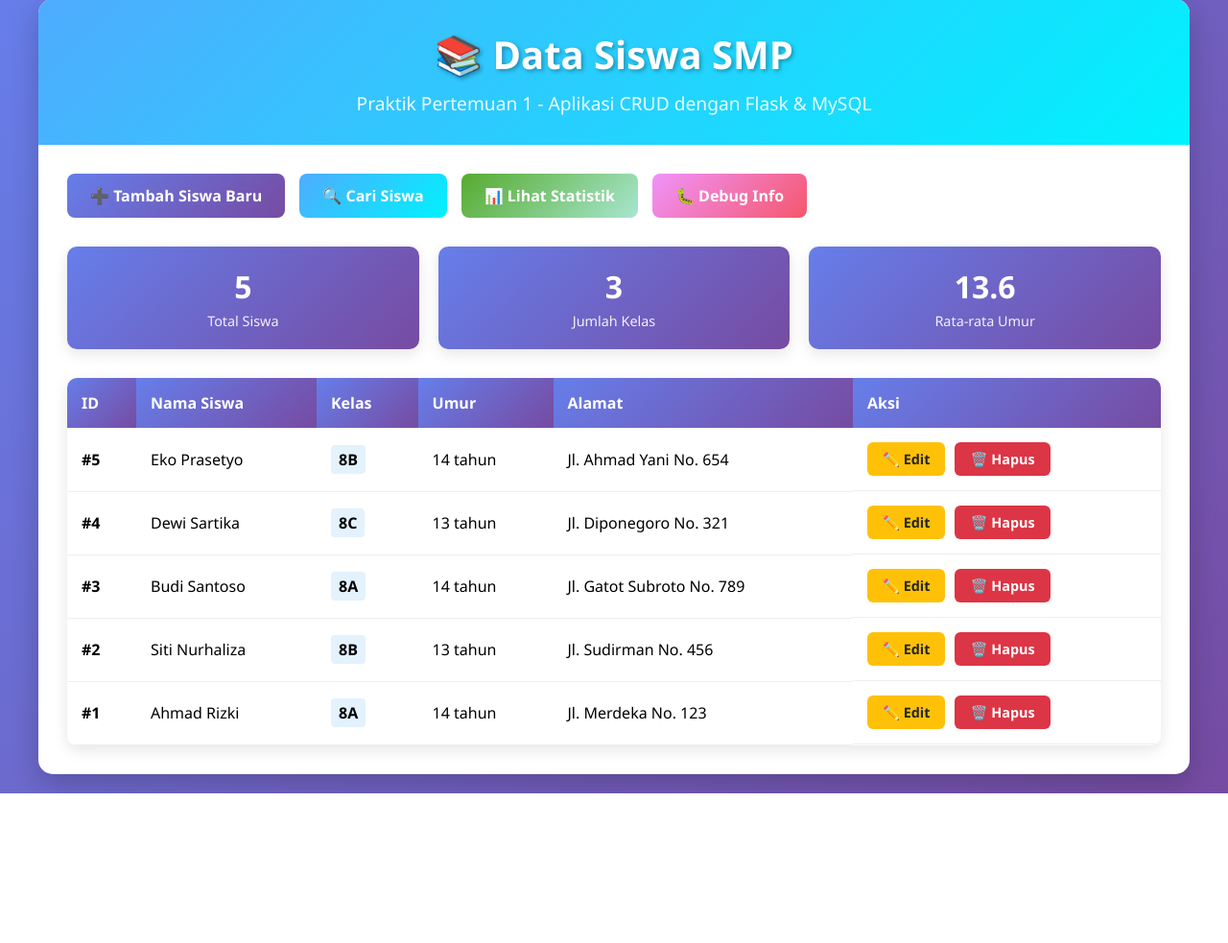
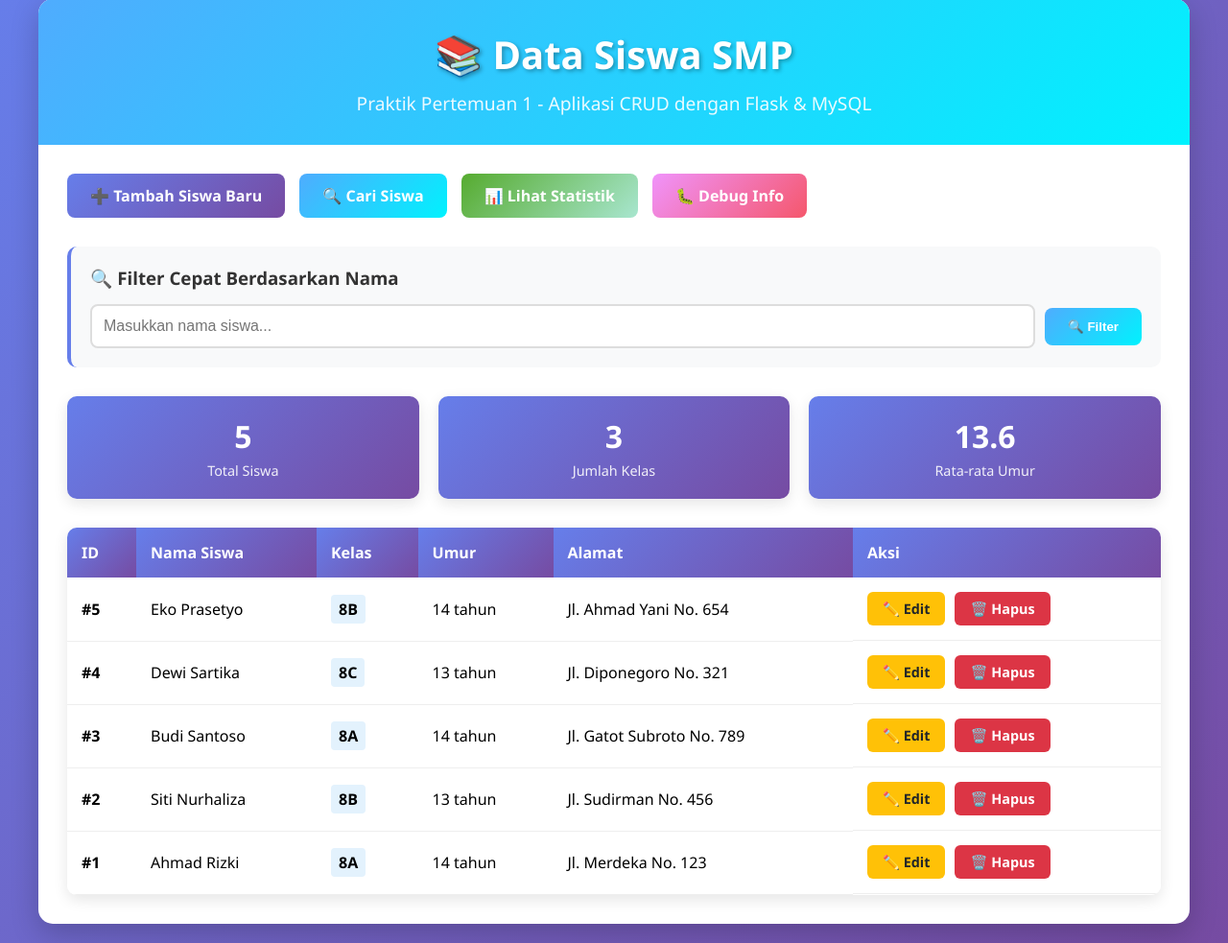
Before and after one commit to marsanix/Python-Full-Stack-Memahami-Sisi-Client-dan-Server-Aplikasi, a Flask app: page / in a window 1280 px wide. Shown: the part 21-1004 px from the top of the page at 96% size. Before the commit the page ends 848 px from the top, so only its background shows below. Run offline with Flask 3, Linux system fonts and the light colour scheme; data comes from the database, SQL or seed files in the repository.

Commit message:
update source praktikum pertemuan 1

```diff
--- a/Pertemuan_1/Praktik_Pertemuan_1.py
+++ b/Pertemuan_1/Praktik_Pertemuan_1.py
@@ -75,10 +75,18 @@ def test_connection():
 # FUNGSI CRUD OPERATIONS (MySQL)
 # =====================================================
 
-def get_all_siswa():
-    """READ: Mengambil semua data siswa"""
-    query = "SELECT * FROM siswa ORDER BY id DESC"
-    result = execute_query(query, fetch=True)
+def get_all_siswa(filter_nama=None):
+    """READ: Mengambil semua data siswa dengan filter opsional berdasarkan nama"""
+    if filter_nama:
+        # Jika ada filter nama, gunakan LIKE untuk pencarian partial
+        query = "SELECT * FROM siswa WHERE nama LIKE %s ORDER BY id DESC"
+        search_term = f"%{filter_nama}%"
+        result = execute_query(query, (search_term,), fetch=True)
+    else:
+        # Jika tidak ada filter, ambil semua data
+        query = "SELECT * FROM siswa ORDER BY id DESC"
+        result = execute_query(query, fetch=True)
+
     return result or []
 
 def get_siswa_by_id(siswa_id):
@@ -138,7 +146,7 @@ def search_siswa(keyword):
     return result or []
 
 # Membuat aplikasi Flask
-app = Flask(__name__)
+app = Flask(__name__, template_folder='praktik_pertemuan_1/templates')
 app.secret_key = 'kunci_rahasia_untuk_flash_message'  # Diperlukan untuk flash message
 
 # LATIHAN 1: PAHAMI ROUTING DASAR
@@ -151,9 +159,21 @@ def halaman_utama():
     1. Kenapa pakai @app.route('/')?
     2. Apa yang dikembalikan oleh fungsi ini?
     3. Bagaimana data_siswa sampai ke template HTML?
+    4. Bagaimana filter nama bekerja melalui query parameter?
     """
-    data_siswa = get_all_siswa()
-    return render_template('index.html', siswa_list=data_siswa)
+    # Ambil parameter filter nama dari query string (contoh: /?filter_nama=john)
+    filter_nama = request.args.get('filter_nama', '').strip()
+
+    # Jika filter_nama kosong, set ke None agar mengambil semua data
+    if not filter_nama:
+        filter_nama = None
+
+    data_siswa = get_all_siswa(filter_nama=filter_nama)
+
+    # Kirim juga informasi filter ke template untuk ditampilkan
+    return render_template('index.html',
+                         siswa_list=data_siswa,
+                         current_filter=filter_nama)
 
 # LATIHAN 2: PAHAMI METHOD GET DAN POST
 @app.route('/tambah', methods=['GET', 'POST'])
--- a/Pertemuan_1/praktik_pertemuan_1/templates/index.html
+++ b/Pertemuan_1/praktik_pertemuan_1/templates/index.html
@@ -283,6 +283,38 @@
                 </a>
             </div>
 
+            <!-- Quick Filter by Name -->
+            <div style="background: #f8f9fa; padding: 20px; border-radius: 10px; margin-bottom: 30px; border-left: 4px solid #667eea;">
+                <h3 style="margin-bottom: 15px; color: #333; display: flex; align-items: center; gap: 10px;">
+                    🔍 Filter Cepat Berdasarkan Nama
+                </h3>
+                <form method="GET" action="/" style="display: flex; gap: 10px; align-items: center; flex-wrap: wrap;">
+                    <input
+                        type="text"
+                        name="filter_nama"
+                        value="{{ current_filter or '' }}"
+                        placeholder="Masukkan nama siswa..."
+                        style="flex: 1; min-width: 200px; padding: 12px; border: 2px solid #ddd; border-radius: 8px; font-size: 1em; transition: border-color 0.3s ease;"
+                        onfocus="this.style.borderColor='#667eea'"
+                        onblur="this.style.borderColor='#ddd'"
+                    >
+                    <button type="submit" class="btn btn-info" style="margin: 0;">
+                        🔍 Filter
+                    </button>
+                    {% if current_filter %}
+                        <a href="/" class="btn btn-warning" style="margin: 0;">
+                            ❌ Reset
+                        </a>
+                    {% endif %}
+                </form>
+                {% if current_filter %}
+                    <div style="margin-top: 10px; padding: 8px 12px; background: #e3f2fd; border-radius: 6px; color: #1976d2; font-weight: bold;">
+                        📋 Menampilkan hasil untuk: "{{ current_filter }}"
+                        ({{ siswa_list|length }} siswa ditemukan)
+                    </div>
+                {% endif %}
+            </div>
+
             <!-- Statistics Cards -->
             {% if siswa_list %}
                 <div class="stats-grid">
```
